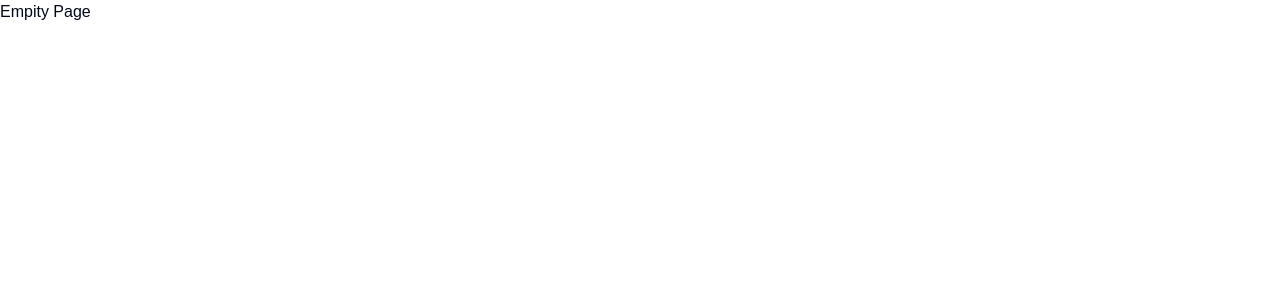
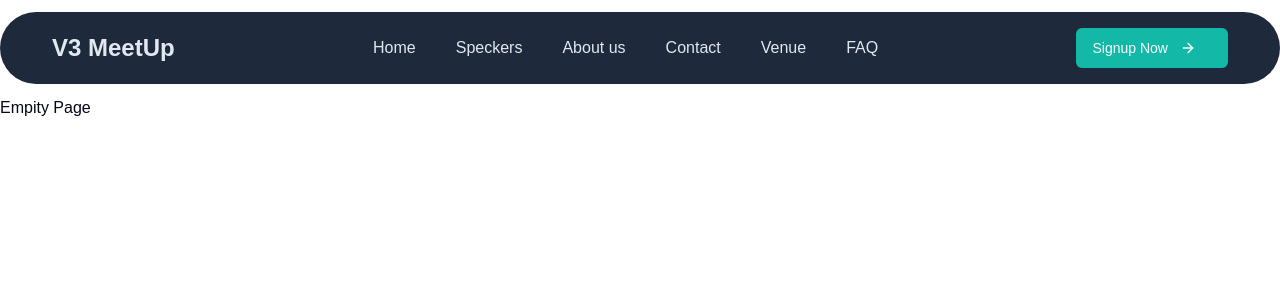
Before and after one commit to kiyakebe/dev-meetup-v3-front, a Next.js app: page / in a window 1280 px wide. Shown: the top 300 px of the page. Built offline with nearby package versions, Linux system fonts and the light colour scheme.

Commit message:
Add Header component and navigation links

```diff
--- a/src/app/layout.tsx
+++ b/src/app/layout.tsx
@@ -1,6 +1,7 @@
 import type { Metadata } from "next";
 import localFont from "next/font/local";
 import "./globals.css";
+import Header from "@/components/layout/Header";
 
 const geistSans = localFont({
   src: "./fonts/GeistVF.woff",
@@ -28,6 +29,7 @@ export default function RootLayout({
       <body
         className={`${geistSans.variable} ${geistMono.variable} antialiased`}
       >
+        <Header />
         {children}
       </body>
     </html>
--- /dev/null
+++ b/src/components/layout/Header.tsx
@@ -0,0 +1,90 @@
+"use client";
+
+import { useState } from "react";
+import { ArrowRight, Menu, X } from "lucide-react";
+import { Button } from "@/components/ui/button";
+import { navigationLinks } from "@/constants";
+import Link from "next/link";
+
+const Header = () => {
+  const [isMobileMenuOpen, setIsMobileMenuOpen] = useState(false);
+
+  const toggleMobileMenu = () => {
+    setIsMobileMenuOpen(!isMobileMenuOpen);
+  };
+
+  return (
+    <header id="Home" className={`sticky-header bg-white py-3`}>
+      <div className="lg:container mx-auto px-4 sm:px-6 lg:px-8 lg:max-w-[1440px] bg-slate-800 rounded-[20rem]">
+        <div className="flex justify-between items-center py-4 p-6 md:space-x-10 md:px-5">
+          <div className="flex justify-start">
+            <a
+              href="/"
+              className="md:text-xl lg:text-2xl font-semibold text-slate-200 items-center flex z-40"
+            >
+              V3 MeetUp
+            </a>
+          </div>
+
+          <div className="-mr-2 -my-2 md:hidden z-40">
+            <Button variant="ghost" onClick={toggleMobileMenu}>
+              <span className="sr-only">Open menu</span>
+              {isMobileMenuOpen ? (
+                <X className="h-8 w-8" aria-hidden="true" />
+              ) : (
+                <Menu className="h-8 w-8" aria-hidden="true" />
+              )}
+            </Button>
+          </div>
+
+          <nav className="hidden md:flex space-x-5 lg:space-x-10">
+            {navigationLinks.map((link, index) => (
+              <Link
+                key={index}
+                href={link.href}
+                className="cursor-pointer text-slate-200"
+              >
+                {link.label}
+              </Link>
+            ))}
+          </nav>
+
+          <Link
+            href="/signup"
+            className="hidden md:flex items-center transition-all duration-300"
+          >
+            <Button className="w-full group bg-teal-500 hover:bg-teal-600 py-4 rounded-md">
+              Signup Now
+              <ArrowRight className="h-6 w-6 me-4 ms-1 group-hover:ms-4 group-hover:me-1 transition-all duration-300" />
+            </Button>
+          </Link>
+        </div>
+      </div>
+
+      {isMobileMenuOpen && (
+        <div className="md:hidden p-6">
+          <div className="px-2 pt-2 pb-3 space-y-1 sm:px-3">
+            {navigationLinks.map((link, index) => (
+              <Link
+                key={index}
+                href={link.href}
+                className="block px-3 py-2 rounded-md text-base font-medium text-primary"
+              >
+                {link.label}
+              </Link>
+            ))}
+          </div>
+          <div className="pt-4 pb-3 border-t border-gray-200">
+            <Link href="/login">
+              <button className="w-full bg-amber-500 hover:bg-ammber-600 text-white font-semibold py-2 px-4 rounded-lg">
+                Signup Now
+              </button>
+            </Link>
+          </div>
+        </div>
+      )}
+    </header>
+  );
+};
+
+export default Header;
--- a/src/constants/index.ts
+++ b/src/constants/index.ts
@@ -0,0 +1,28 @@
+import { NavigationItemsType } from "@/types";
+
+export const navigationLinks: NavigationItemsType[] = [
+  {
+    label: "Home",
+    href: "/",
+  },
+  {
+    label: "Speckers",
+    href: "/testimonial",
+  },
+  {
+    label: "About us",
+    href: "/about",
+  },
+  {
+    label: "Contact",
+    href: "/contact",
+  },
+  {
+    label: "Venue",
+    href: "/terms",
+  },
+  {
+    label: "FAQ",
+    href: "/faq",
+  },
+];
--- a/src/types/index.tsx
+++ b/src/types/index.tsx
@@ -0,0 +1,4 @@
+export type NavigationItemsType = {
+    label: string;
+    href: string;
+};
```
